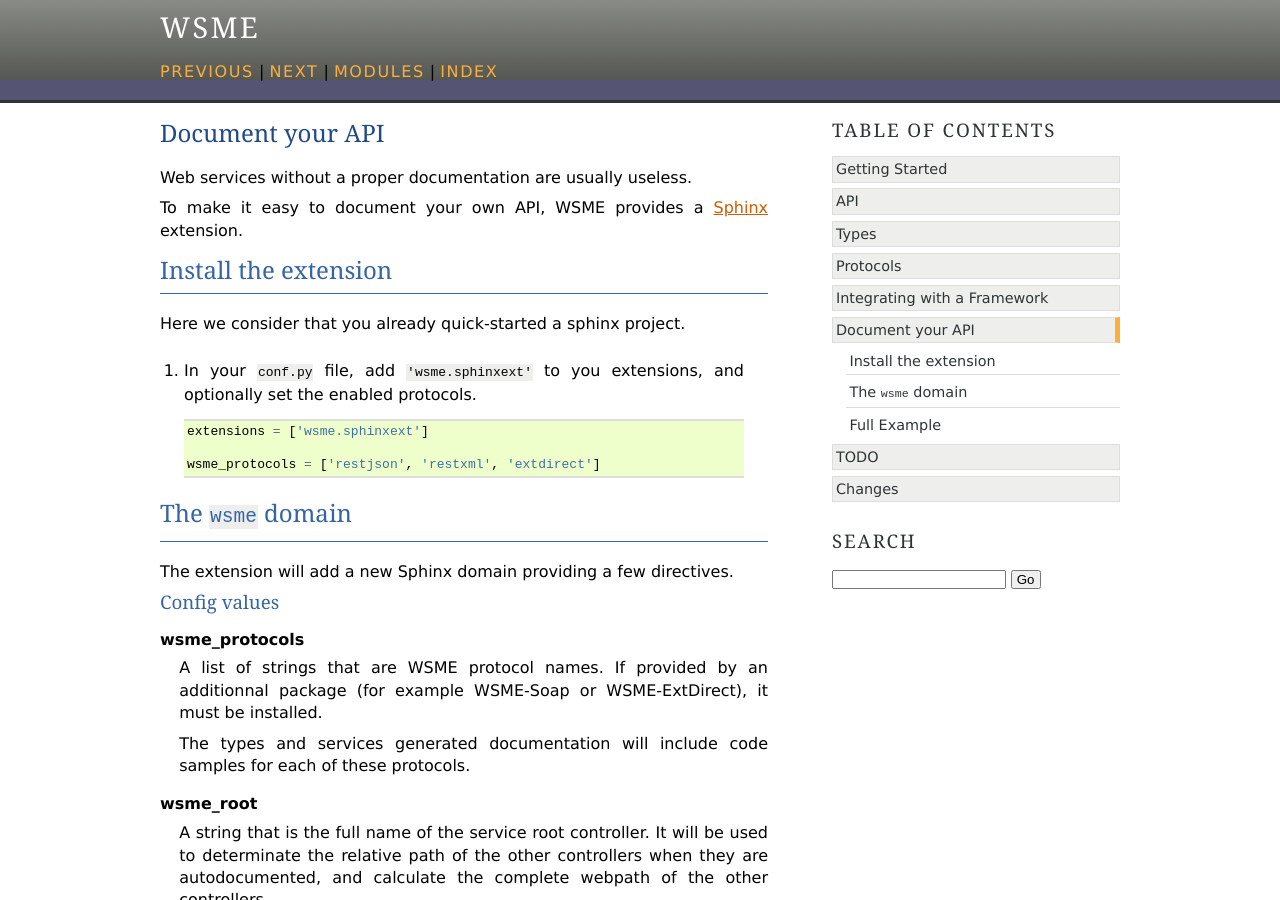
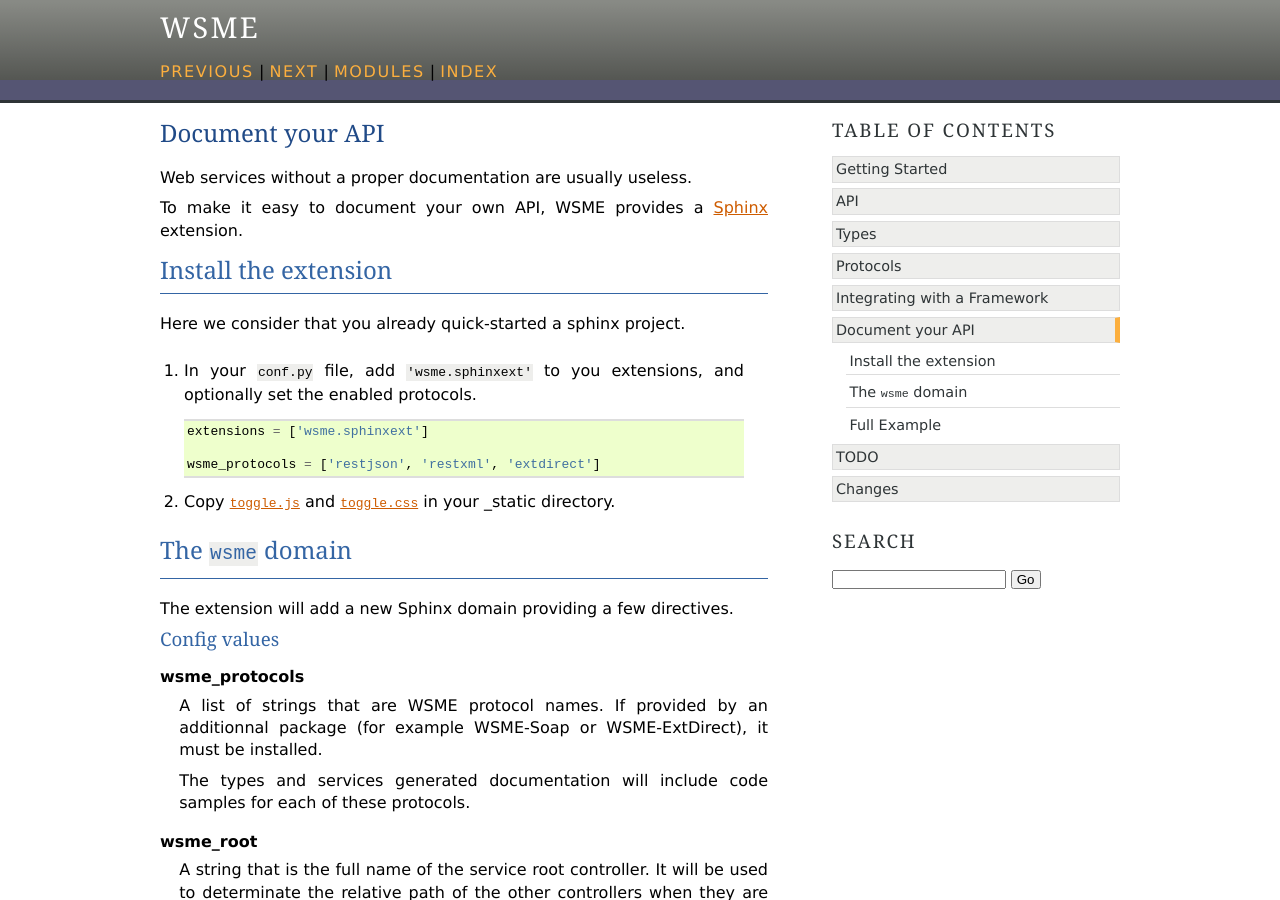
Before and after one commit to openstack-archive/wsme, a Sphinx documentation site: the page built from doc/document.rst, in a window 1280 px wide and 900 px high. Built offline with Sphinx 7.4.7, drawn with Linux system fonts in a browser that asks for light colours; the version number could not be read and is left out.

Commit message:
Mention toggle.css and toggle.js installation in the documentation

```diff
--- a/doc/document.rst
+++ b/doc/document.rst
@@ -18,6 +18,10 @@ Here we consider that you already quick-started a sphinx project.
         extensions = ['wsme.sphinxext']
 
         wsme_protocols = ['restjson', 'restxml', 'extdirect']
+
+#.  Copy :download:`toggle.js <_static/toggle.js>`
+    and :download:`toggle.css <_static/toggle.css>`
+    in your _static directory.
 
 The ``wsme`` domain
 -------------------
```
